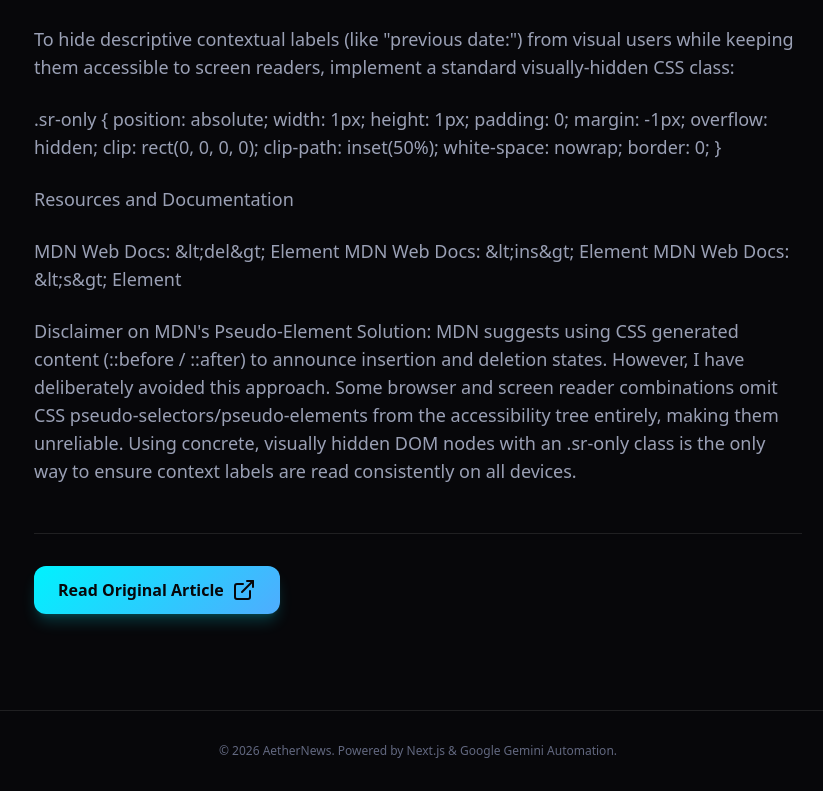
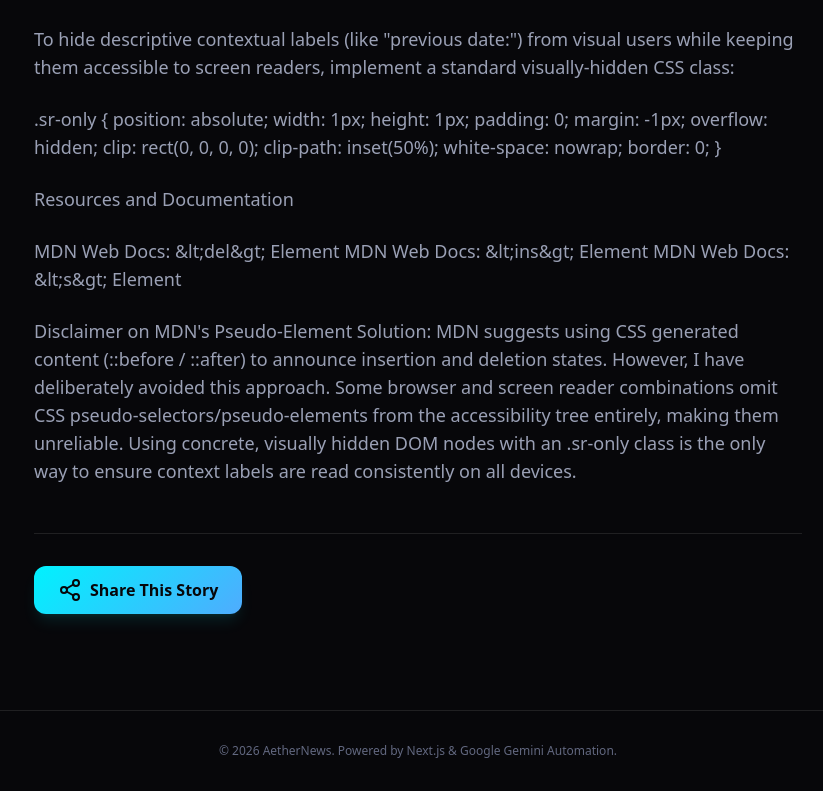
Before and after one commit to satyamtiwarihindigaming-blip/aether-news, a Next.js app: page /post/24 in a window 1280 px wide. Shown: the part 3554-4345 px from the top of the page, without its empty margins (222-1045 px from the left). Built offline with nearby package versions, Linux system fonts and the light colour scheme; no server answers.

Commit message:
feat: replace original source link with interactive share button

```diff
--- a/src/app/post/[id]/page.js
+++ b/src/app/post/[id]/page.js
@@ -3,7 +3,8 @@ import path from "path";
 import Link from "next/link";
 import { notFound } from "next/navigation";
 import { supabase } from "@/lib/supabase";
-import { ArrowLeft, ExternalLink, Calendar, User } from "lucide-react";
+import { ArrowLeft, Calendar, User } from "lucide-react";
+import ShareButton from "@/components/ShareButton";
 
 export const revalidate = 3600; // ISR cache validation every hour
 
@@ -153,15 +154,7 @@ export default async function PostPage({ params }) {
 
           {/* Actions */}
           <div className="mt-12 pt-8 border-t border-white/10 flex justify-between items-center">
-            <a
-              href={post.source_url || post.sourceUrl || "#"}
-              target="_blank"
-              rel="noopener noreferrer"
-              className="inline-flex items-center gap-2 bg-primary-glow text-background font-bold px-6 py-3 rounded-xl shadow-lg shadow-neonBlue/20 hover:scale-[1.02] hover:shadow-neonBlue/45 transition-all duration-300"
-            >
-              Read Original Article
-              <ExternalLink className="w-4.5 h-4.5" />
-            </a>
+            <ShareButton title={post.title} />
           </div>
         </article>
       </main>
--- /dev/null
+++ b/src/components/ShareButton.jsx
@@ -0,0 +1,63 @@
+"use client";
+
+import { useState } from "react";
+import { Share2, Check, Copy } from "lucide-react";
+
+export default function ShareButton({ title }) {
+  const [copied, setCopied] = useState(false);
+
+  const handleShare = async () => {
+    const shareData = {
+      title: title || "AetherNews Article",
+      text: `Check out this trending story on AetherNews: ${title}`,
+      url: window.location.href,
+    };
+
+    // Try native sharing (mobile browsers support this natively)
+    if (navigator.share && navigator.canShare && navigator.canShare(shareData)) {
+      try {
+        await navigator.share(shareData);
+        return;
+      } catch (err) {
+        console.log("Native share cancelled or failed, falling back to clipboard.");
+      }
+    }
+
+    // Fallback: Copy to clipboard
+    try {
+      await navigator.clipboard.writeText(window.location.href);
+      setCopied(true);
+      setTimeout(() => setCopied(false), 2500);
+    } catch (err) {
+      console.error("Failed to copy link:", err);
+    }
+  };
+
+  return (
+    <div className="relative inline-block">
+      <button
+        onClick={handleShare}
+        className="inline-flex items-center gap-2 bg-primary-glow text-background font-bold px-6 py-3 rounded-xl shadow-lg shadow-neonBlue/10 hover:scale-[1.02] hover:shadow-neonBlue/30 hover:shadow-lg transition-all duration-300"
+      >
+        {copied ? (
+          <>
+            <Check className="w-4.5 h-4.5" />
+            Link Copied!
+          </>
+        ) : (
+          <>
+            <Share2 className="w-4.5 h-4.5" />
+            Share This Story
+          </>
+        )}
+      </button>
+
+      {/* Sleek Tooltip indicator */}
+      {copied && (
+        <span className="absolute left-1/2 -translate-x-1/2 -top-10 bg-zinc-900 border border-white/10 text-textPrimary text-xs px-2.5 py-1 rounded-md shadow-lg animate-bounce">
+          Copied to clipboard
+        </span>
+      )}
+    </div>
+  );
+}
```
